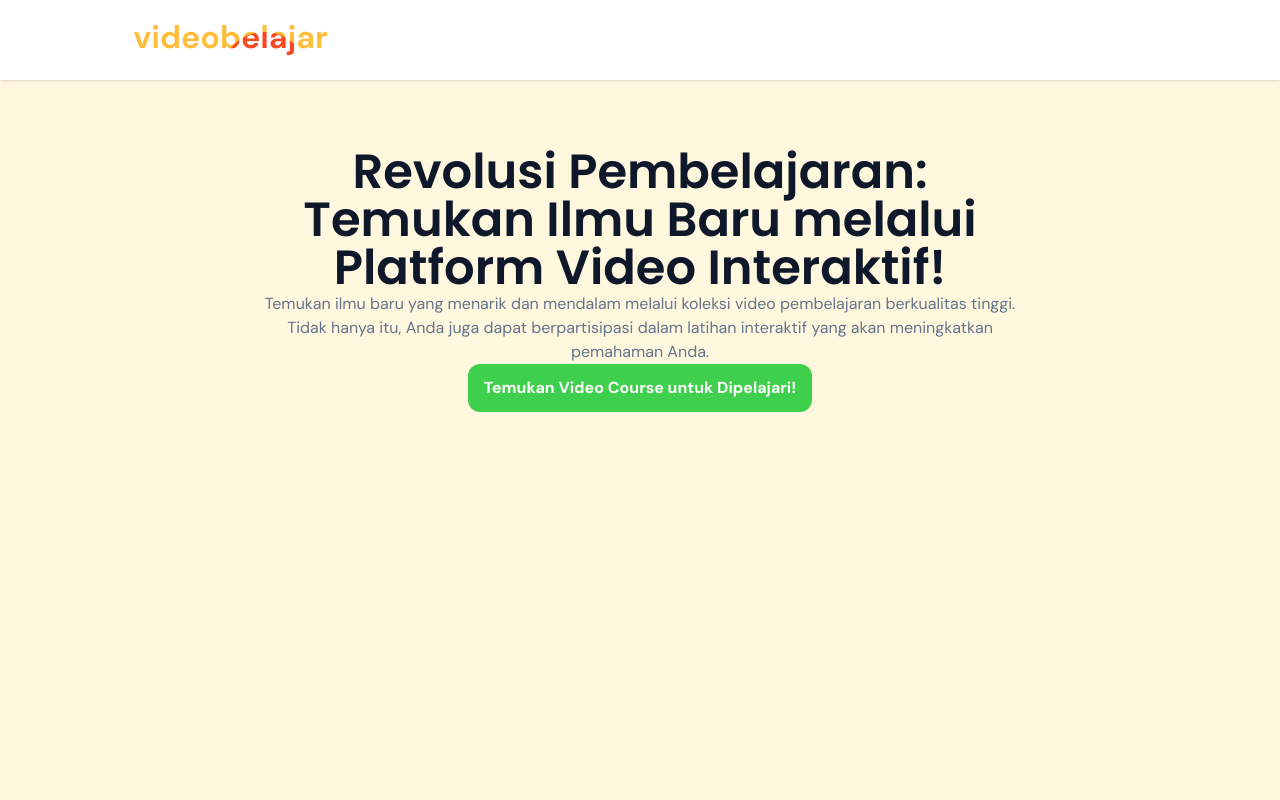
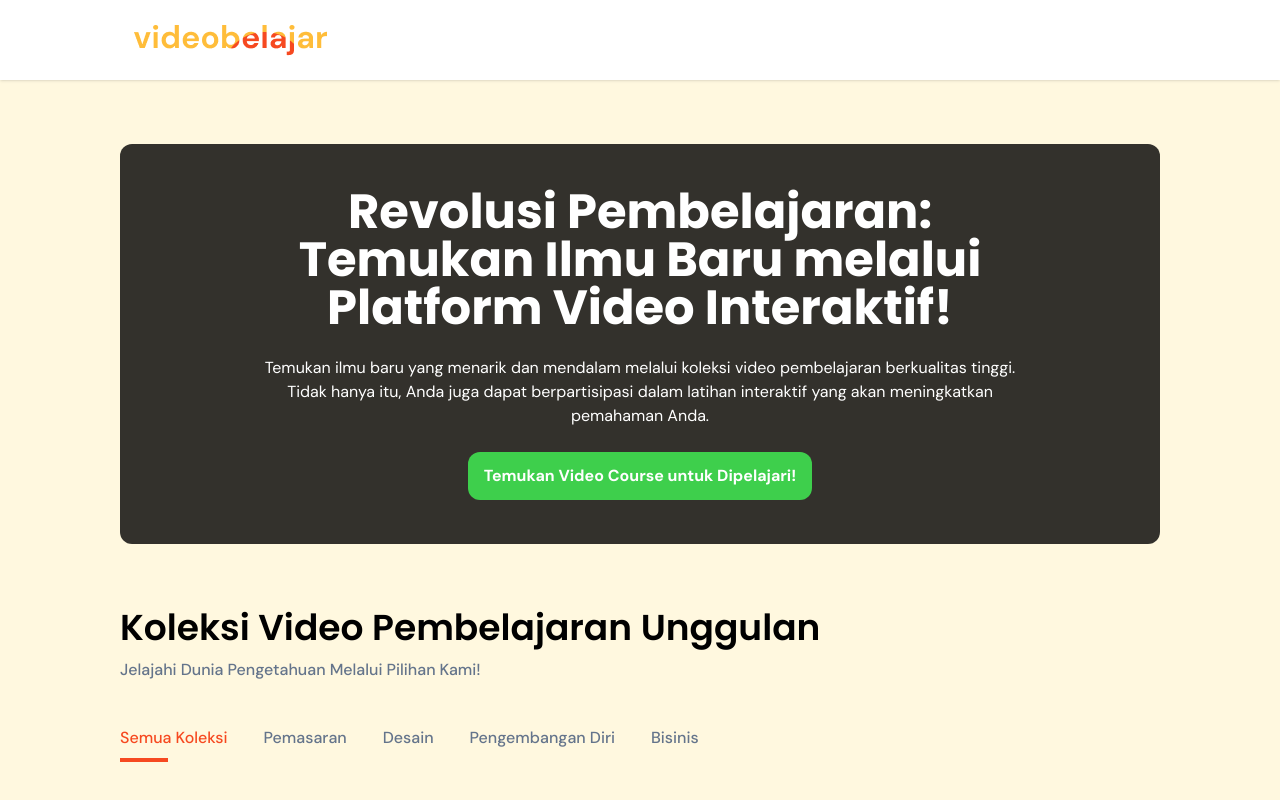
Before and after one commit to heyymasud/video-belajar-website, a React (Vite) app: page / in a window 1280 px wide. Shown: the top 800 px of the page. Built offline with nearby package versions, Linux system fonts and the light colour scheme; the HTML template or start-up script is replaced by a standard one.

Commit message:
feat: header and mainheader

```diff
--- a/src/Data/mainData.js
+++ b/src/Data/mainData.js
@@ -1,14 +1,23 @@
-const main = [
-    {
-      heroHeader: [
-        {
-          title: "Revolusi Pembelajaran: Temukan Ilmu Baru melalui Platform Video Interaktif!",
-          subtitle: "Temukan ilmu baru yang menarik dan mendalam melalui koleksi video pembelajaran berkualitas tinggi. Tidak hanya itu, Anda juga dapat berpartisipasi dalam latihan interaktif yang akan meningkatkan pemahaman Anda.",
-          button: "Temukan Video Course untuk Dipelajari!",
-          image: './img/hero-header.jpg',
-        },
-      ],
-    },
-  ];
+const main = {
+  heroHeader: {
+    title:
+      "Revolusi Pembelajaran: Temukan Ilmu Baru melalui Platform Video Interaktif!",
+    subtitle:
+      "Temukan ilmu baru yang menarik dan mendalam melalui koleksi video pembelajaran berkualitas tinggi. Tidak hanya itu, Anda juga dapat berpartisipasi dalam latihan interaktif yang akan meningkatkan pemahaman Anda.",
+    button: "Temukan Video Course untuk Dipelajari!",
+    image: "./img/hero-header.jpg",
+  },
+  mainHeader: {
+    title: "Koleksi Video Pembelajaran Unggulan",
+    subtitle: "Jelajahi Dunia Pengetahuan Melalui Pilihan Kami!",
+    navbar: [
+      "Semua Koleksi",
+      "Pemasaran",
+      "Desain",
+      "Pengembangan Diri",
+      "Bisinis",
+    ],
+  },
+};
 
-  export default main;
+export default main;
--- a/src/Pages/Beranda/index.jsx
+++ b/src/Pages/Beranda/index.jsx
@@ -1,24 +1,63 @@
-import Button from "../../Components/Elements/Button"
-import Navbar from "../../Components/Layouts/Navbar"
-import main from "../../Data/mainData"
+import { useState } from "react";
+import Button from "../../Components/Elements/Button";
+import Navbar from "../../Components/Layouts/Navbar";
+import main from "../../Data/mainData";
 
 const Beranda = () => {
-    const heroHeader = main[0].heroHeader[0]
-    {console.log(heroHeader.image)}
+  const { heroHeader, mainHeader } = main;
+  const [activeIndex, setActiveIndex] = useState(0);
+
+  const handleNavActive = (index) => {
+    setActiveIndex(index);
+  };
+
   return (
     <>
       <Navbar />
-        <main className="h-screen" >
-            <header className="flex flex-col items-center h-full">
-                <section className={`flex flex-col items-center justify-center bg-[url('${heroHeader.image}')] bg-cover bg-center bg-no-repeat h-[400px] w-10/12 px-[140px] py-16 `} >
-                    <h1 className="text-3xl xl:text-5xl font-semibold text-slate-900 text-center font-pop">{heroHeader.title}</h1>
-                    <p className="text-slate-500 text-center">{heroHeader.subtitle}</p>
-                    <Button className="bg-primary-500 text-white px-4 py-2 rounded">{heroHeader.button}</Button>
+      <main className="h-screen w-full flex flex-col px-[120px]">
+        <header
+          className={`flex flex-col items-center w-full h-[400px] bg-[url('${heroHeader.image}')] bg-cover bg-center bg-no-repeat rounded-xl my-16`}
+        >
+          <section
+            className={`flex flex-col items-center justify-center bg-[#000000CC] h-full w-full px-[140px] py-16 gap-6 text-white text-center rounded-xl`}
+          >
+            <h1 className="text-3xl xl:text-5xl font-bold font-pop">
+              {heroHeader.title}
+            </h1>
+            <p>{heroHeader.subtitle}</p>
+            <Button className="bg-primary-500 px-4">{heroHeader.button}</Button>
           </section>
         </header>
+        <main className="flex flex-col gap-8">
+          <header className="flex flex-col gap-[10px]">
+            <h2 className="font-pop text-4xl font-semibold">
+              {mainHeader.title}
+            </h2>
+            <p className="text-slate-500 text-base font-medium">
+              {mainHeader.subtitle}
+            </p>
+          </header>
+          <section className="font-medium">
+            {mainHeader.navbar.map((item, index) => (
+              <button
+                key={index}
+                type="button"
+                className={`pr-9 py-3 hover:text-tertiary-500 relative ${
+                  activeIndex === index ? "text-tertiary-500" : "text-slate-500"
+                }`}
+                onClick={() => handleNavActive(index)}
+              >
+                {item}
+                {activeIndex === index && (
+                  <span className="absolute bottom-0 left-0 w-1/3 h-1 bg-tertiary-500"></span>
+                )}
+              </button>
+            ))}
+          </section>
+        </main>
       </main>
     </>
-    )
-}
+  );
+};
 
-export default Beranda
+export default Beranda;
```
Also changed, not shown: src/index.css (line endings or trailing spaces). Lines whose indentation alone changed are shown as unchanged.
